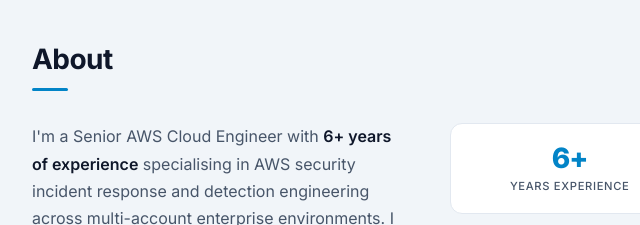
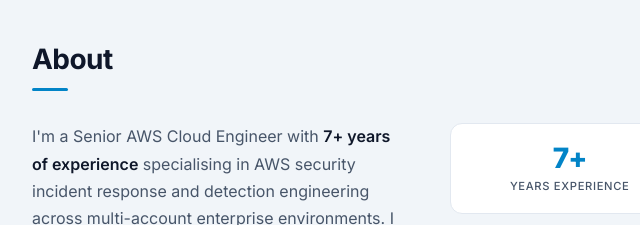
Before and after one commit to Koalatyyy/resume-website, a plain HTML site: page index.html in a window 1280 px wide. Shown: the part 880-1105 px from the top of the page, 152-792 px from the left. Drawn offline with Linux system fonts and the light colour scheme.

Commit message:
Update experience

```diff
--- a/index.html
+++ b/index.html
@@ -256,7 +256,7 @@
         <div class="about-grid">
           <div class="about-text">
             <p>
-              I'm a Senior AWS Cloud Engineer with <strong>6+ years of experience</strong> specialising
+              I'm a Senior AWS Cloud Engineer with <strong>7+ years of experience</strong> specialising
               in AWS security incident response and detection engineering across multi-account enterprise
               environments. I lead complex investigations into IAM abuse, anomalous API activity, and
               credential compromise — leveraging CloudTrail, GuardDuty, and VPC Flow Logs to drive
@@ -276,7 +276,7 @@
           </div>
           <div class="about-stats">
             <div class="stat-card">
-              <span class="stat-number">6+</span>
+              <span class="stat-number">7+</span>
               <span class="stat-label">Years Experience</span>
             </div>
             <div class="stat-card">
```
